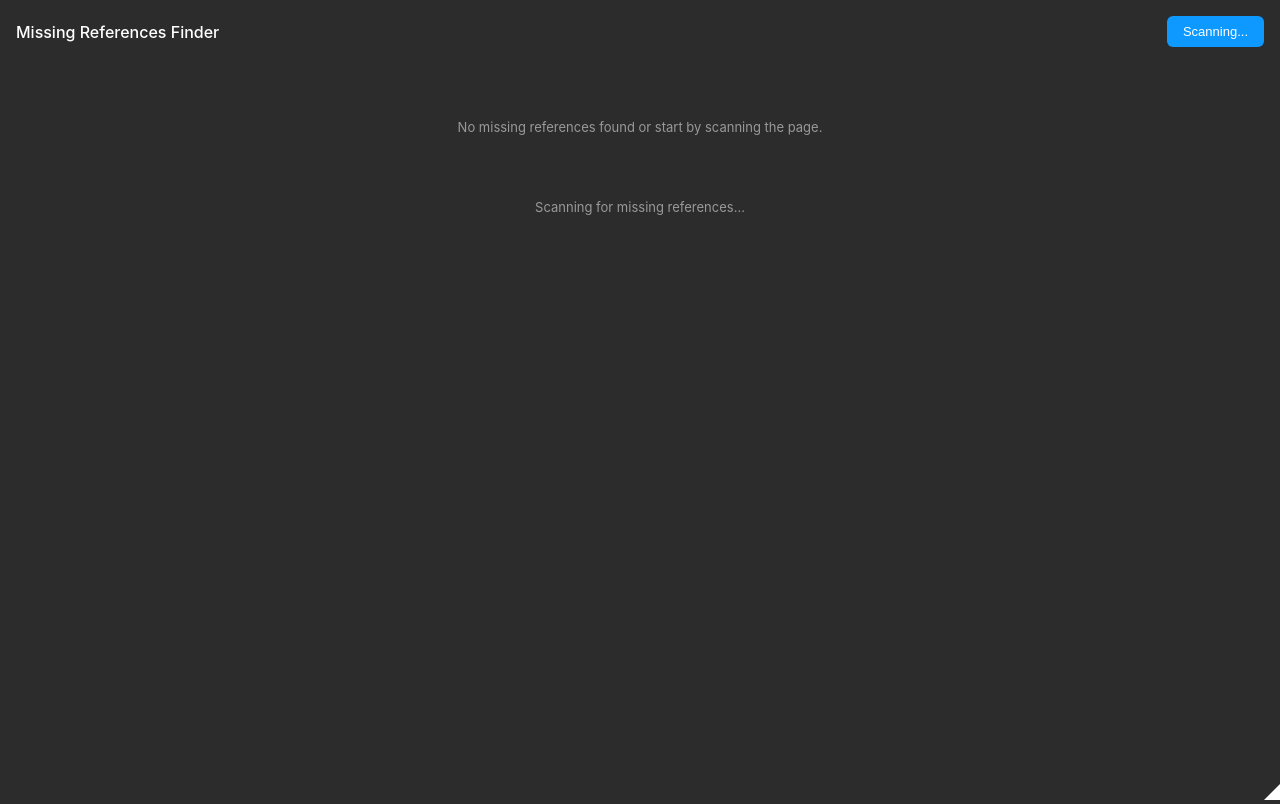
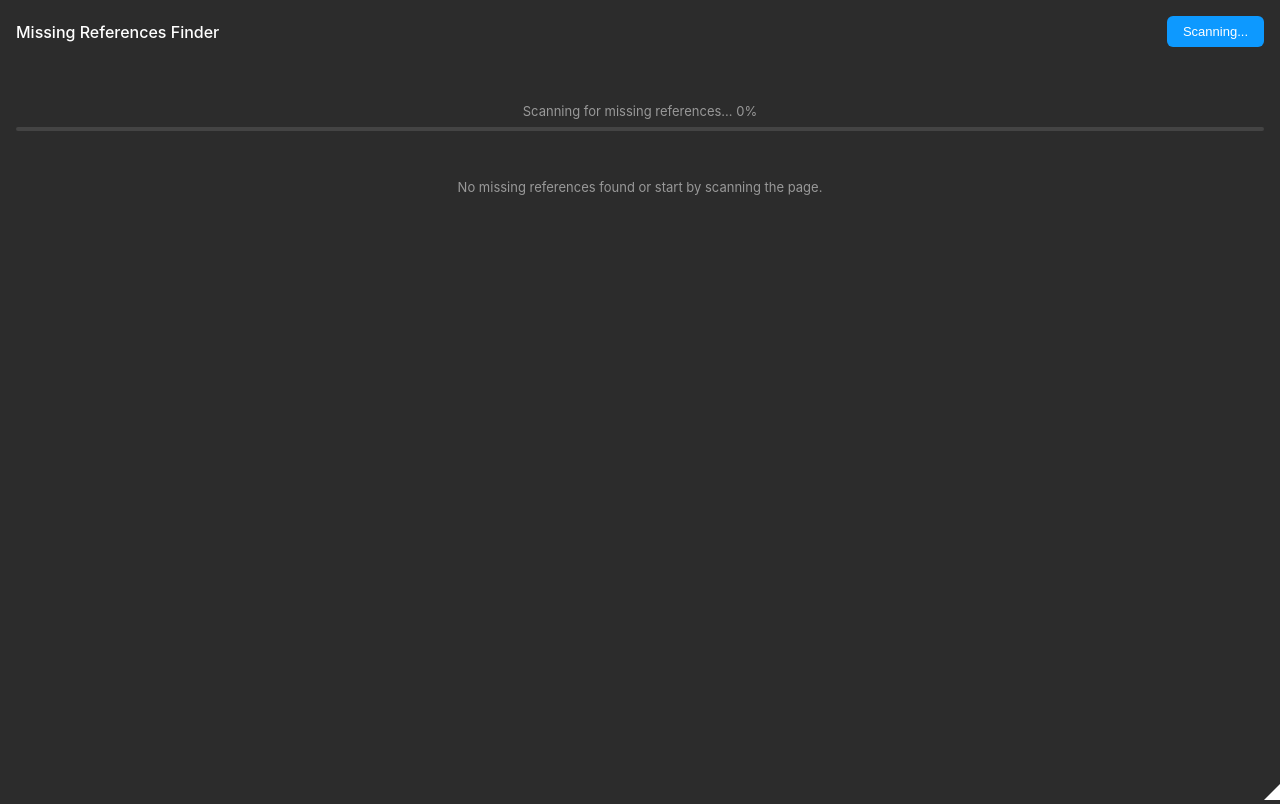
Before and after one commit to ivanyeors/Relinky, a website: page Show and Replace Components/ui.html in a window 1280 px wide. Both pictures are taken after a click on the button "Scan Page". Drawn offline with nearby package versions, Linux system fonts and the light colour scheme.

Commit message:
Add progress tracking and UI improvements for missing references scan

```diff
--- a/Show and Replace Components/ui.html
+++ b/Show and Replace Components/ui.html
@@ -20,13 +20,18 @@
         </button>
       </header>
 
+      <div v-if="isLoading" class="progress-container">
+        <div class="progress-text">
+          Scanning for missing references... {{ Math.round(scanProgress) }}%
+        </div>
+        <div class="progress-bar">
+          <div class="progress-fill" :style="{ width: scanProgress + '%' }"></div>
+        </div>
+      </div>
+
       <pre v-if="missingRefs.length">{{ missingRefs }}</pre>
       <div v-else class="empty-state">
         No missing references found or start by scanning the page.
-      </div>
-
-      <div v-if="isLoading" class="loading">
-        <span>Scanning for missing references...</span>
       </div>
 
       <div v-else-if="missingRefs.length === 0" class="empty-state">
@@ -310,6 +315,31 @@
       height: 100%;
       pointer-events: none;
     }
+
+    .progress-container {
+      margin: 16px 0;
+    }
+
+    .progress-text {
+      font-size: 13px;
+      color: #999999;
+      margin-bottom: 8px;
+      text-align: center;
+    }
+
+    .progress-bar {
+      width: 100%;
+      height: 4px;
+      background: #444444;
+      border-radius: 2px;
+      overflow: hidden;
+    }
+
+    .progress-fill {
+      height: 100%;
+      background: #0D99FF;
+      transition: width 0.2s ease;
+    }
   </style>
 
   <script>
@@ -330,7 +360,8 @@
           windowSize: {
             width: window.innerWidth,
             height: window.innerHeight
-          }
+          },
+          scanProgress: 0
         }
       },
       computed: {
@@ -433,6 +464,10 @@
           if (message.type === 'error') {
             console.error(message.message);
           }
+
+          if (message.type === 'scan-progress') {
+            this.scanProgress = message.progress;
+          }
         }
 
         // Add window resize listener
@@ -476,37 +511,43 @@
         let startX = 0;
         let startY = 0;
 
-        handle.addEventListener('pointerdown', (e) => {
+        handle.addEventListener('mousedown', (e) => {
           isResizing = true;
           startX = e.clientX;
           startY = e.clientY;
           startWidth = window.innerWidth;
           startHeight = window.innerHeight;
 
-          document.addEventListener('pointermove', handlePointerMove);
-          document.addEventListener('pointerup', handlePointerUp);
-          handle.setPointerCapture(e.pointerId);
+          document.addEventListener('mousemove', handleMouseMove);
+          document.addEventListener('mouseup', handleMouseUp);
         });
 
-        const handlePointerMove = (e) => {
+        const handleMouseMove = (e) => {
           if (!isResizing) return;
 
-          const width = startWidth + (e.clientX - startX);
-          const height = startHeight + (e.clientY - startY);
+          const deltaX = e.clientX - startX;
+          const deltaY = e.clientY - startY;
+
+          const newWidth = startWidth + deltaX;
+          const newHeight = startHeight + deltaY;
 
           parent.postMessage({
             pluginMessage: {
               type: 'resize',
-              size: { w: width, h: height }
+              width: newWidth,
+              height: newHeight
             }
           }, '*');
         };
 
-        const handlePointerUp = () => {
+        const handleMouseUp = () => {
           isResizing = false;
-          document.removeEventListener('pointermove', handlePointerMove);
-          document.removeEventListener('pointerup', handlePointerUp);
+          document.removeEventListener('mousemove', handleMouseMove);
+          document.removeEventListener('mouseup', handleMouseUp);
         };
+
+        // Prevent text selection while resizing
+        handle.addEventListener('selectstart', (e) => e.preventDefault());
       }
     }).mount('#app');
 
```
Also changed, not shown: Show and Replace Components/code.ts (+28 -15 lines).
